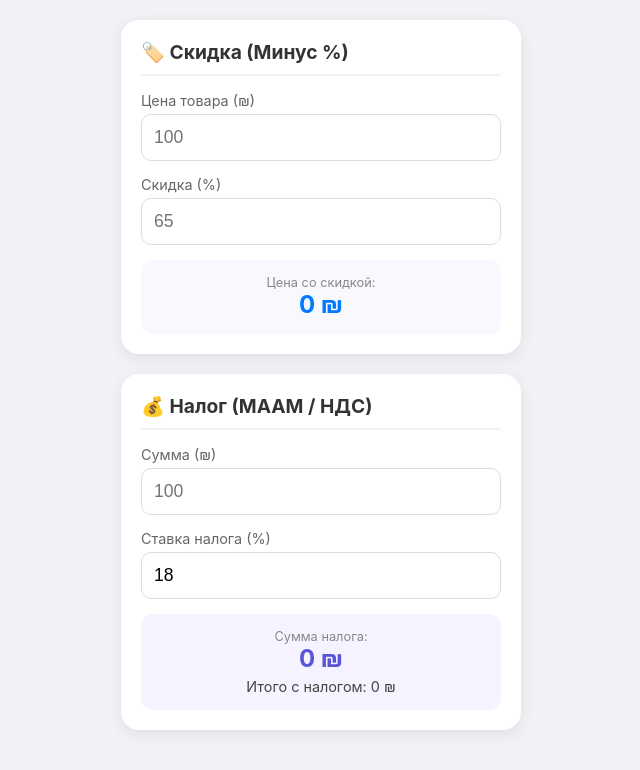
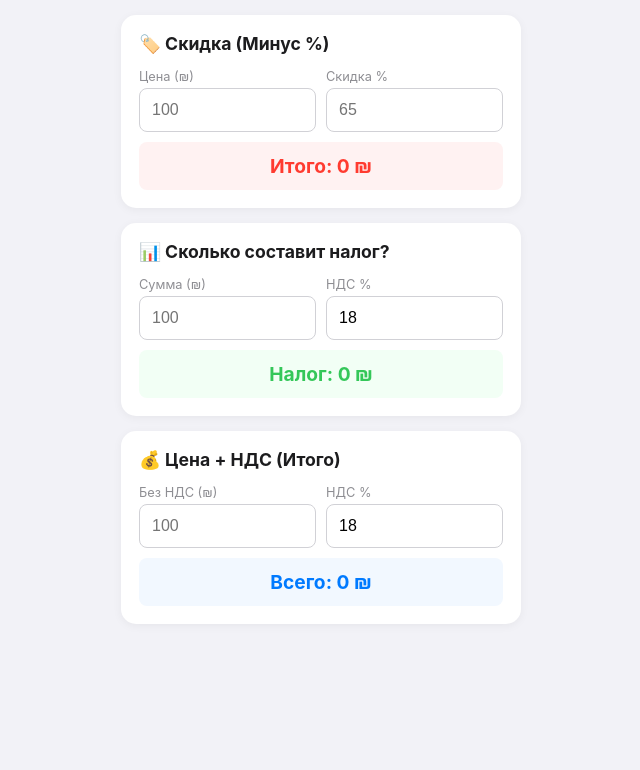
Before and after one commit to nudnov1/demo, a plain HTML site: page index.html in a window 1280 px wide. Shown: the whole page, without its empty margins (319-959 px from the left). Drawn offline with Linux system fonts and the light colour scheme.

Commit message:
Update index.html

```diff
--- a/index.html
+++ b/index.html
@@ -3,155 +3,141 @@
 <head>
     <meta charset="UTF-8">
     <meta name="viewport" content="width=device-width, initial-scale=1.0">
-    <title>Шоппинг Калькулятор Израиль</title>
+    <title>Israel Shopping Calc</title>
     <style>
         :root {
-            --primary-color: #007AFF;
-            --secondary-color: #5856D6;
-            --bg-color: #f0f2f5;
-            --card-bg: #ffffff;
+            --discount-color: #ff3b30;
+            --tax-color: #34c759;
+            --total-color: #007aff;
+            --bg: #f2f2f7;
         }
 
         body {
-            font-family: -apple-system, system-ui, sans-serif;
-            background-color: var(--bg-color);
+            font-family: -apple-system, sans-serif;
+            background-color: var(--bg);
             margin: 0;
-            padding: 20px;
+            padding: 15px;
             display: flex;
             flex-direction: column;
             align-items: center;
         }
 
-        .container {
-            width: 100%;
-            max-width: 400px;
-        }
+        .container { width: 100%; max-width: 400px; }
 
         .card {
-            background: var(--card-bg);
-            padding: 20px;
-            border-radius: 18px;
-            box-shadow: 0 4px 15px rgba(0,0,0,0.08);
-            margin-bottom: 20px;
-        }
-
-        h2 {
-            margin-top: 0;
-            font-size: 1.2rem;
-            color: #333;
-            border-bottom: 2px solid var(--bg-color);
-            padding-bottom: 10px;
-        }
-
-        .input-group {
+            background: white;
+            padding: 18px;
+            border-radius: 15px;
+            box-shadow: 0 2px 10px rgba(0,0,0,0.05);
             margin-bottom: 15px;
         }
 
-        label {
-            display: block;
-            margin-bottom: 5px;
-            font-size: 0.9rem;
-            color: #666;
-        }
+        h2 { margin: 0 0 15px 0; font-size: 1.1rem; color: #1c1c1e; }
+
+        .row { display: flex; gap: 10px; margin-bottom: 10px; }
+        .col { flex: 1; }
+
+        label { display: block; font-size: 0.8rem; color: #8e8e93; margin-bottom: 4px; }
 
         input {
             width: 100%;
             padding: 12px;
-            border: 1px solid #ddd;
-            border-radius: 10px;
-            font-size: 1.1rem;
+            border: 1px solid #d1d1d6;
+            border-radius: 8px;
+            font-size: 1rem;
             box-sizing: border-box;
-            outline: none;
+            -moz-appearance: textfield;
         }
 
-        input:focus {
-            border-color: var(--primary-color);
+        input::-webkit-outer-spin-button, input::-webkit-inner-spin-button {
+            -webkit-appearance: none; margin: 0;
         }
 
-        .result-box {
-            background: #f8f9ff;
-            padding: 15px;
-            border-radius: 12px;
+        .result {
+            margin-top: 10px;
+            padding: 12px;
+            border-radius: 8px;
             text-align: center;
+            font-weight: bold;
+            font-size: 1.2rem;
         }
 
-        .res-val {
-            font-size: 1.5rem;
-            font-weight: bold;
-            color: var(--primary-color);
-        }
-
-        .tax-res { color: var(--secondary-color); }
+        .res-discount { background: #fff2f2; color: var(--discount-color); }
+        .res-tax { background: #f2fff5; color: var(--tax-color); }
+        .res-total { background: #f2f8ff; color: var(--total-color); }
     </style>
 </head>
 <body>
 
 <div class="container">
 
-    <!-- Калькулятор скидок -->
+    <!-- 1. Скидка -->
     <div class="card">
         <h2>🏷️ Скидка (Минус %)</h2>
-        <div class="input-group">
-            <label>Цена товара (₪)</label>
-            <input type="number" id="p1" placeholder="100" oninput="calcDiscount()">
+        <div class="row">
+            <div class="col">
+                <label>Цена (₪)</label>
+                <input type="number" id="p1" placeholder="100" oninput="calc1()">
+            </div>
+            <div class="col">
+                <label>Скидка %</label>
+                <input type="number" id="d1" placeholder="65" oninput="calc1()">
+            </div>
         </div>
-        <div class="input-group">
-            <label>Скидка (%)</label>
-            <input type="number" id="d1" placeholder="65" oninput="calcDiscount()">
-        </div>
-        <div class="result-box">
-            <div style="font-size: 0.8rem; color: #888;">Цена со скидкой:</div>
-            <div id="r1" class="res-val">0 ₪</div>
-        </div>
+        <div id="r1" class="result res-discount">Итого: 0 ₪</div>
     </div>
 
-    <!-- Калькулятор налога -->
+    <!-- 2. Только налог -->
     <div class="card">
-        <h2>💰 Налог (МААМ / НДС)</h2>
-        <div class="input-group">
-            <label>Сумма (₪)</label>
-            <input type="number" id="p2" placeholder="100" oninput="calcTax()">
+        <h2>📊 Сколько составит налог?</h2>
+        <div class="row">
+            <div class="col">
+                <label>Сумма (₪)</label>
+                <input type="number" id="p2" placeholder="100" oninput="calc2()">
+            </div>
+            <div class="col">
+                <label>НДС %</label>
+                <input type="number" id="t2" value="18" oninput="calc2()">
+            </div>
         </div>
-        <div class="input-group">
-            <label>Ставка налога (%)</label>
-            <input type="number" id="t2" value="18" oninput="calcTax()">
+        <div id="r2" class="result res-tax">Налог: 0 ₪</div>
+    </div>
+
+    <!-- 3. Плюс налог -->
+    <div class="card">
+        <h2>💰 Цена + НДС (Итого)</h2>
+        <div class="row">
+            <div class="col">
+                <label>Без НДС (₪)</label>
+                <input type="number" id="p3" placeholder="100" oninput="calc3()">
+            </div>
+            <div class="col">
+                <label>НДС %</label>
+                <input type="number" id="t3" value="18" oninput="calc3()">
+            </div>
         </div>
-        <div class="result-box" style="background: #f5f3ff;">
-            <div style="font-size: 0.8rem; color: #888;">Сумма налога:</div>
-            <div id="r2" class="res-val tax-res">0 ₪</div>
-            <div id="r2_total" style="font-size: 0.9rem; color: #444; margin-top: 5px;">Итого с налогом: 0 ₪</div>
-        </div>
+        <div id="r3" class="result res-total">Всего: 0 ₪</div>
     </div>
 
 </div>
 
 <script>
-    function calcDiscount() {
-        const p = parseFloat(document.getElementById('p1').value);
-        const d = parseFloat(document.getElementById('d1').value);
-        const res = document.getElementById('r1');
+    function getVal(id) { return parseFloat(document.getElementById(id).value) || 0; }
+    function setRes(id, text) { document.getElementById(id).innerText = text; }
 
-        if (p && d) {
-            res.innerText = (p - (p * d / 100)).toFixed(2) + ' ₪';
-        } else {
-            res.innerText = '0 ₪';
-        }
+    function calc1() {
+        let p = getVal('p1'), d = getVal('d1');
+        setRes('r1', p ? `Итого: ${(p * (1 - d/100)).toFixed(2)} ₪` : 'Итого: 0 ₪');
     }
 
-    function calcTax() {
-        const p = parseFloat(document.getElementById('p2').value);
-        const t = parseFloat(document.getElementById('t2').value);
-        const res = document.getElementById('r2');
-        const resTotal = document.getElementById('r2_total');
+    function calc2() {
+        let p = getVal('p2'), t = getVal('t2');
+        setRes('r2', p ? `Налог: ${(p * t/100).toFixed(2)} ₪` : 'Налог: 0 ₪');
+    }
 
-        if (p && t) {
-            const taxAmount = p * (t / 100);
-            res.innerText = taxAmount.toFixed(2) + ' ₪';
-            resTotal.innerText = 'Итого с налогом: ' + (p + taxAmount).toFixed(2) + ' ₪';
-        } else {
-            res.innerText = '0 ₪';
-            resTotal.innerText = 'Итого с налогом: 0 ₪';
-        }
+    function calc3() {
+        let p = getVal('p3'), t = getVal('t3');
+        setRes('r3', p ? `Всего: ${(p * (1 + t/100)).toFixed(2)} ₪` : 'Всего: 0 ₪');
     }
 </script>
 
```
